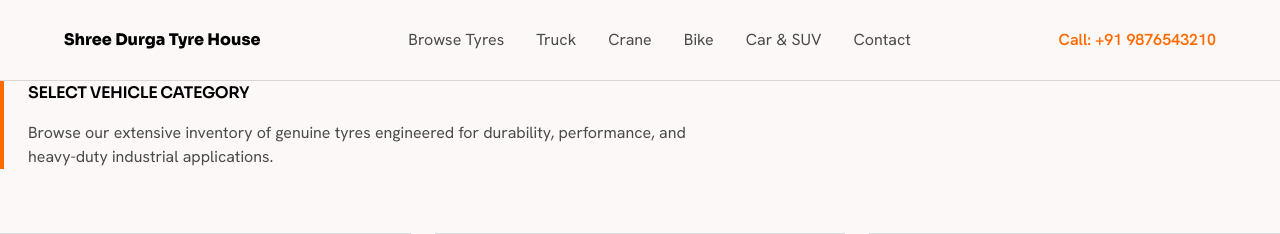
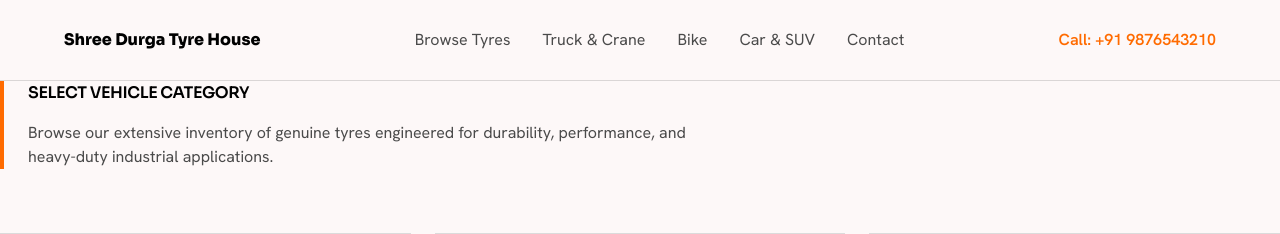
Before and after one commit to raghavtanejax/ShreeDurgaTyreHouseMain, a Flask app: page /categories in a window 1280 px wide. Shown: the top 234 px of the page. Run offline with Flask 3, Linux system fonts and the light colour scheme; data comes from the database, SQL or seed files in the repository; some libraries are stand-ins or nearby versions.

Commit message:
trcuk n crane

```diff
--- a/templates/base.html
+++ b/templates/base.html
@@ -124,8 +124,7 @@
 </div>
 <nav class="hidden md:flex gap-8 items-center">
 <a class="font-body-lg text-body-lg text-steel-gray dark:text-surface-variant hover:text-safety-orange transition-colors duration-200" href="{{ url_for('categories') }}">Browse Tyres</a>
-<a class="font-body-lg text-body-lg text-steel-gray dark:text-surface-variant hover:text-safety-orange transition-colors duration-200" href="{{ url_for('truck_tyres') }}">Truck</a>
-<a class="font-body-lg text-body-lg text-steel-gray dark:text-surface-variant hover:text-safety-orange transition-colors duration-200" href="{{ url_for('truck_tyres') }}">Crane</a>
+<a class="font-body-lg text-body-lg text-steel-gray dark:text-surface-variant hover:text-safety-orange transition-colors duration-200" href="{{ url_for('truck_tyres') }}">Truck & Crane</a>
 <a class="font-body-lg text-body-lg text-steel-gray dark:text-surface-variant hover:text-safety-orange transition-colors duration-200" href="{{ url_for('bike_tyres') }}">Bike</a>
 <a class="font-body-lg text-body-lg text-steel-gray dark:text-surface-variant hover:text-safety-orange transition-colors duration-200" href="{{ url_for('car_tyres') }}">Car & SUV</a>
 <a class="font-body-lg text-body-lg text-steel-gray dark:text-surface-variant hover:text-safety-orange transition-colors duration-200" href="{{ url_for('contact') }}">Contact</a>
@@ -148,8 +147,7 @@
 <div id="mobile-menu" class="md:hidden absolute top-20 left-0 w-full bg-surface dark:bg-charcoal-black border-b border-steel-gray/20 transition-all duration-300 overflow-hidden max-h-0 opacity-0 shadow-lg">
   <nav class="flex flex-col px-margin-mobile py-4 space-y-4">
     <a class="font-body-lg text-body-lg text-steel-gray hover:text-safety-orange transition-colors" href="{{ url_for('categories') }}">Browse Tyres</a>
-    <a class="font-body-lg text-body-lg text-steel-gray hover:text-safety-orange transition-colors" href="{{ url_for('truck_tyres') }}">Truck</a>
-    <a class="font-body-lg text-body-lg text-steel-gray hover:text-safety-orange transition-colors" href="{{ url_for('truck_tyres') }}">Crane</a>
+    <a class="font-body-lg text-body-lg text-steel-gray hover:text-safety-orange transition-colors" href="{{ url_for('truck_tyres') }}">Truck & Crane</a>
     <a class="font-body-lg text-body-lg text-steel-gray hover:text-safety-orange transition-colors" href="{{ url_for('bike_tyres') }}">Bike</a>
     <a class="font-body-lg text-body-lg text-steel-gray hover:text-safety-orange transition-colors" href="{{ url_for('car_tyres') }}">Car & SUV</a>
     <a class="font-body-lg text-body-lg text-steel-gray hover:text-safety-orange transition-colors" href="{{ url_for('contact') }}">Contact</a>
```
